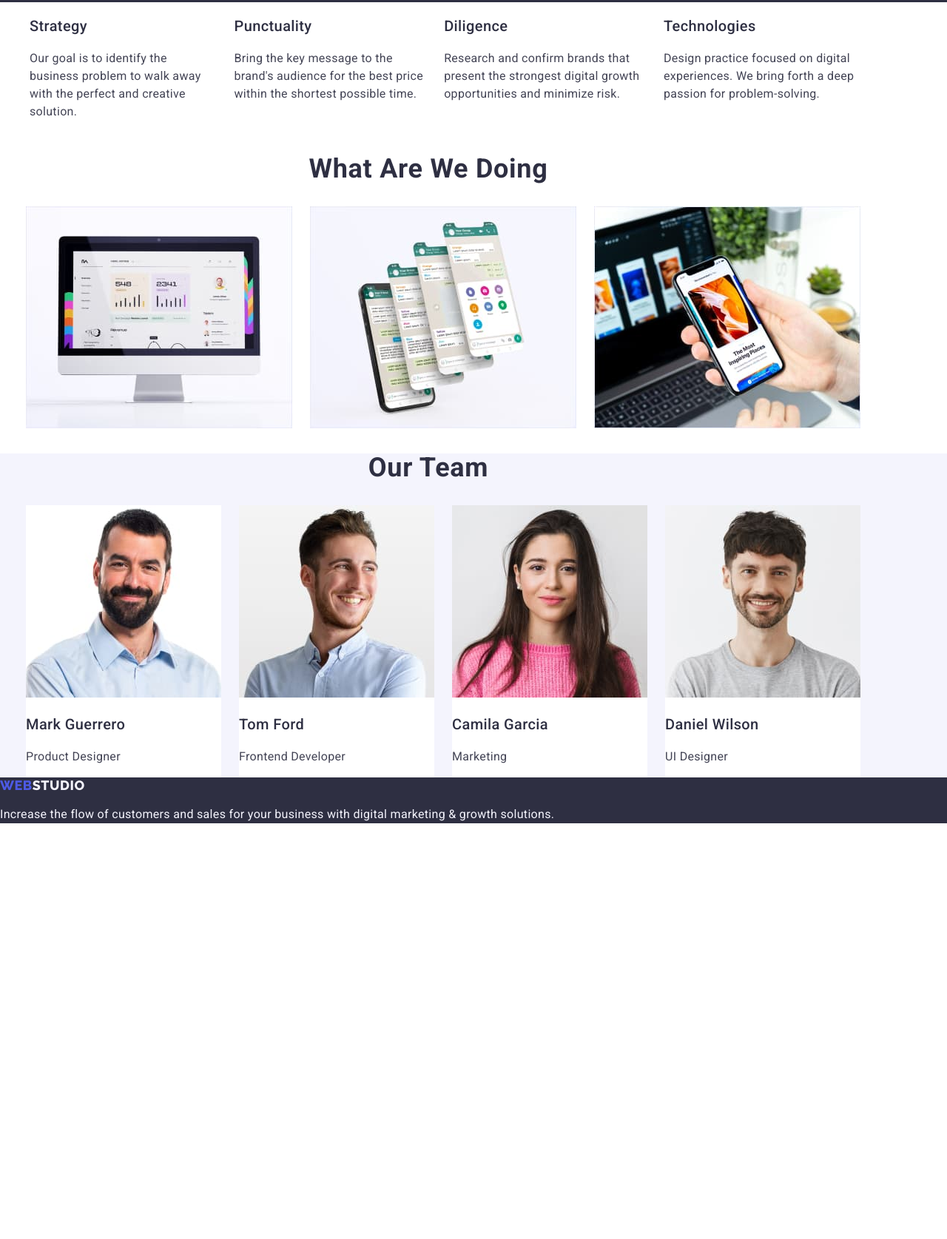
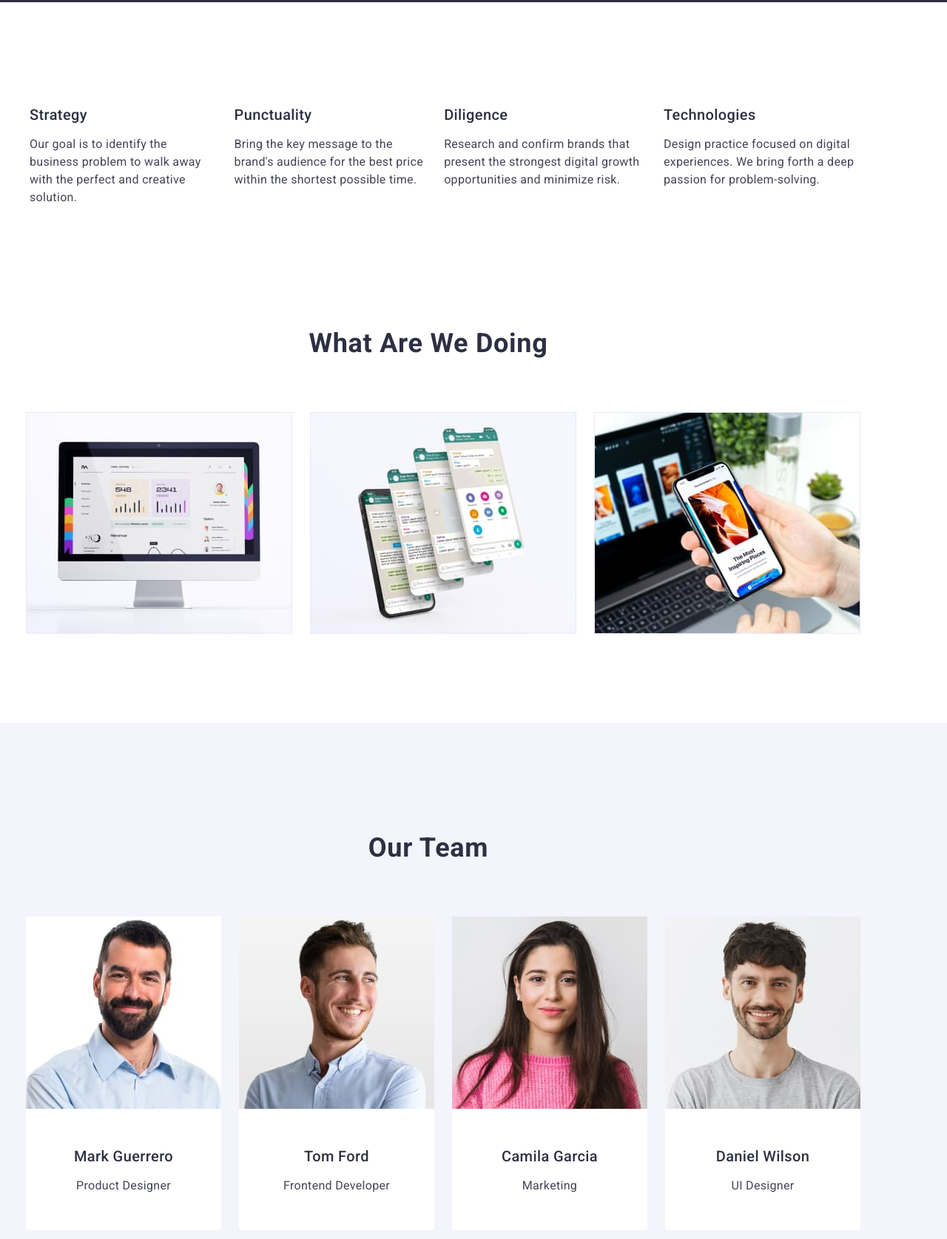
Before and after one commit to MarekLempart/goit-markup-hw-03, a plain HTML site: page index.html in a window 1280 px wide. Shown: the part 725-2400 px from the top of the page at 74% size. Before the commit the page ends 1854 px from the top, so only its background shows below. Drawn offline with nearby package versions, Linux system fonts and the light colour scheme.

Commit message:
ustawienia elementów prace w toku

```diff
--- a/css/styles.css
+++ b/css/styles.css
@@ -24,6 +24,11 @@ body {
     width: 1158px;
     margin: 0;
     }
+
+img {
+    display: block;
+}
+
 .navigation-list {
     display: flex;
     align-items: center;
@@ -173,6 +178,14 @@ body {
     background-color: var(--pressed_state-color);
 }
 
+.section-objectives {
+    padding: 120px 0;
+}
+
+.list-point-objectives {
+    width: calc((100%-72px)/4);
+}
+
 .sub-headline {
     color: var(--dark-color);
     text-align: center;
@@ -181,6 +194,7 @@ body {
     line-height: 1.11;
     letter-spacing: 0.02em;
     text-transform: capitalize;
+    margin-bottom: 72px;
 }
 
 .visually-hidden {
@@ -202,10 +216,8 @@ body {
   font-weight: 500;
   line-height: 1.2;
   letter-spacing: 0.4px;
+  margin-bottom: 8px;
   }
-.doing-section {
-    background-color: var(--white_background-color);
-}
 
 .text-objectives {
     color: var(--text-color);
@@ -213,28 +225,50 @@ body {
     line-height: 1.5;
     letter-spacing: 0.02em;
 }
+
+.doing-section {
+    background-color: var(--white_background-color);
+    padding-bottom: 120px;
+}
+
+.list-point-doing {
+    width: calc((100%-48px)/3);
+}
+
 .team-section {
     background: #F4F4FD;
+    padding: 120px 0;
 }
-.list-no {
+.list-team {
     background-color: #FFFFFF;
+    width: calc((100%-72px)/4);
+    border-radius: 0px 0px 4px 4px;
+    }
+
+.name-team {
+    padding: 32px 0px;
 }
+
 .team-peaple-name {
     color: var(--dark-color);
     font-size: 20px;
     font-weight: 500;
     line-height: 1.2;
     letter-spacing: 0.4px;
+    text-align: center;
+    margin-bottom: 8px;
     }
 .team-position {
     color: var(--text-color);
     font-size: 16px;
     line-height: 1.5;
     letter-spacing: 0.02em;
+    text-align: center;
 }
 
 .footer {
     background-color: var(--hero_background-color);
+    padding: 100px 0;
 }
 .footer-navigation-logo {
     color: var(--primary_brand-color);
@@ -245,6 +279,8 @@ body {
     line-height: 1.17;
     letter-spacing: 0.03em;
     text-transform: uppercase;
+    display: inline-block;
+    margin-bottom: 16px;
 }
 
 .logo-footerspan {
@@ -256,4 +292,5 @@ body {
     font-size: 16px;
     line-height: 1.5;
     letter-spacing: 0.02em;
+    max-width: 264px;
 }
--- a/index.html
+++ b/index.html
@@ -1,5 +1,6 @@
 <!DOCTYPE html>
 <html lang="en">
+
 <head>
     <meta charset="UTF-8">
     <meta name="viewport" content="width=device-width, initial-scale=1.0">
@@ -51,25 +52,29 @@
         </section>
 
         <!--Section no. 2 Our objectives-->
-        <section>
+        <section class="section-objectives">
             <div class="container">
                 <h2 class="sub-headline visually-hidden">Our objectives</h2>
                 <ul class="list">
-                    <li>
+                    <li class="list-point-objectives">
                         <h3 class="sub-headline-objectives">Strategy</h3>
-                        <p class="text-objectives">Our goal is to identify the business problem to walk away with the perfect and creative solution.</p>
+                        <p class="text-objectives">Our goal is to identify the business problem to walk away with the
+                            perfect and creative solution.</p>
                     </li>
-                    <li>
+                    <li class="list-point-objectives">
                         <h3 class="sub-headline-objectives">Punctuality</h3>
-                        <p class="text-objectives">Bring the key message to the brand's audience for the best price within the shortest possible time.</p>
+                        <p class="text-objectives">Bring the key message to the brand's audience for the best price
+                            within the shortest possible time.</p>
                     </li>
-                    <li>
+                    <li class="list-point-objectives">
                         <h3 class="sub-headline-objectives">Diligence</h3>
-                        <p class="text-objectives">Research and confirm brands that present the strongest digital growth opportunities and minimize risk.</p>
+                        <p class="text-objectives">Research and confirm brands that present the strongest digital growth
+                            opportunities and minimize risk.</p>
                     </li>
-                    <li>
+                    <li class="list-point-objectives">
                         <h3 class="sub-headline-objectives">Technologies</h3>
-                        <p class="text-objectives">Design practice focused on digital experiences. We bring forth a deep passion for problem-solving.</p>
+                        <p class="text-objectives">Design practice focused on digital experiences. We bring forth a deep
+                            passion for problem-solving.</p>
                     </li>
                 </ul>
             </div>
@@ -81,11 +86,13 @@
             <div class="container">
                 <h2 class="sub-headline">What are we doing</h2>
                 <ul class="list">
-                    <li><img src="./images/monitor-header-image-01.jpg" alt="monitor with sheets" width="360" height="300"></li>
-                    <li><img src="./images/screen-mobile-phone-header-image-02.jpg" alt="four mobile phone screens" width="360"
-                        height="300"></li>
-                    <li><img src="./images/laptop-mobile-phone-header-image-03.jpg"
-                        alt="hand holding a mobile phone on the background of a laptop" width="360" height="300"></li>
+                    <li class="list-point-doing"><img src="./images/monitor-header-image-01.jpg"
+                            alt="monitor with sheets" width="360" height="300"></li>
+                    <li class="list-point-doing"><img src="./images/screen-mobile-phone-header-image-02.jpg"
+                            alt="four mobile phone screens" width="360" height="300"></li>
+                    <li class="list-point-doing"><img src="./images/laptop-mobile-phone-header-image-03.jpg"
+                            alt="hand holding a mobile phone on the background of a laptop" width="360" height="300">
+                    </li>
                 </ul>
             </div>
         </section>
@@ -95,30 +102,43 @@
             <div class="container">
                 <h2 class="sub-headline">Our team</h2>
                 <ul class="list">
-                    <li class="list-no">
-                        <img src="./images/team-product-designer-header-image-04.jpg" alt="man with a black beard, wearing a blue shirt" width="264"
-                            height="260" class="photo-team">
+                    <li class="list-team">
+                        <img src="./images/team-product-designer-header-image-04.jpg"
+                            alt="man with a black beard, wearing a blue shirt" width="264" height="260"
+                            class="photo-team">
+                        <div class="name-team">
                             <h3 class="team-peaple-name">Mark Guerrero</h3>
                             <p class="team-position">Product Designer</p>
+                        </div>
                     </li>
 
-                    <li class="list-no">
-                        <img src="./images/team-frontend-developer-header-image-05.jpg" alt="man with blond hair, wearing a blue shirt" width="264"
-                            height="260" class="photo-team">
+                    <li class="list-team">
+                        <img src="./images/team-frontend-developer-header-image-05.jpg"
+                            alt="man with blond hair, wearing a blue shirt" width="264" height="260" class="photo-team">
+                        <div class="name-team">
                             <h3 class="team-peaple-name">Tom Ford</h3>
                             <p class="team-position">Frontend Developer</p>
+                        </div>
                     </li>
 
-                    <li class="list-no">
-                        <img src="./images/team-marketing-header-image-06.jpg" alt="woman with long brown hair, wearing a pink sweater" width="264" height="260" class="photo-team">
+                    <li class="list-team">
+                        <img src="./images/team-marketing-header-image-06.jpg"
+                            alt="woman with long brown hair, wearing a pink sweater" width="264" height="260"
+                            class="photo-team">
+                        <div class="name-team">
                             <h3 class="team-peaple-name">Camila Garcia</h3>
                             <p class="team-position">Marketing</p>
+                        </div>
 
                     </li>
-                    <li class="list-no">
-                        <img src="./images/team-ui-designer-header-image-07.jpg" alt="man with black hair, wearing a gray t-shirt" width="264" height="260" class="photo-team">
+                    <li class="list-team">
+                        <img src="./images/team-ui-designer-header-image-07.jpg"
+                            alt="man with black hair, wearing a gray t-shirt" width="264" height="260"
+                            class="photo-team">
+                        <div class="name-team">
                             <h3 class="team-peaple-name">Daniel Wilson</h3>
                             <p class="team-position">UI Designer</p>
+                        </div>
                     </li>
                 </ul>
             </div>
@@ -127,11 +147,14 @@
 
     <footer class="footer">
         <div class="container">
-            <a href="./index.html" class="footer-navigation-logo link">Web<span class="logo-footerspan">Studio</span></a>
-            <p class="footer-text">Increase the flow of customers and sales for your business with digital marketing & growth solutions.</p>
+            <a href="./index.html" class="footer-navigation-logo link">Web<span
+                    class="logo-footerspan">Studio</span></a>
+            <p class="footer-text">Increase the flow of customers and sales for your business with digital marketing &
+                growth solutions.</p>
         </div>
     </footer>
 
 
 </body>
+
 </html>
```
Also changed, not shown: portfolio.html (+73 -30 lines). Lines whose indentation alone changed are shown as unchanged.
